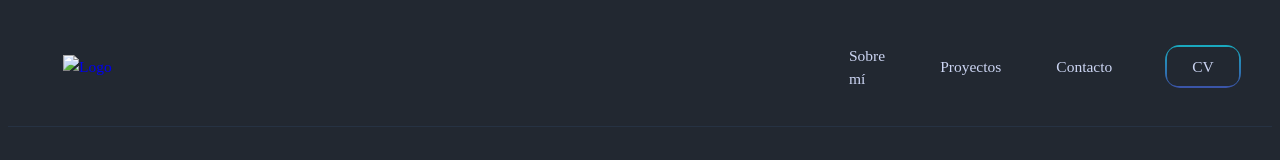
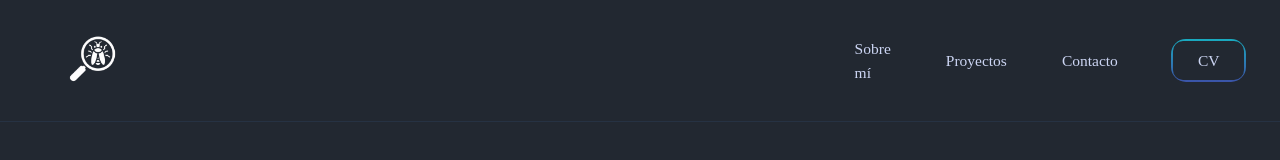
Before and after one commit to alanpalmas/alanpalmas.github.io, a plain HTML site: page index.html in a window 1280 px wide. Shown: the top 160 px of the page. Drawn offline with Linux system fonts and the light colour scheme; a script that the page names is missing; files whose address does not match are found by name; a web font is replaced by a local one.

Commit message:
Añadir archivos

```diff
--- a/index.html
+++ b/index.html
@@ -4,6 +4,7 @@
     <meta charset="UTF-8">
     <meta name="viewport" content="width=device-width, initial-scale=1.0">
     <title>Alan Palmas - Software QA Engineer</title>
+    <link rel="stylesheet" href="css/normalize.css">
     <link rel="stylesheet" href="css/style.css">
 </head>
 <body>
@@ -149,5 +150,7 @@
     </footer>
 
     <script src="js/main.js"></script>
+    <script src="js/email.js"></script>
+    <script src="js/prompt.js"></script>
 </body>
 </html>
```
Also changed, not shown: img/gustavo-vargas.jpg (added), img/qa-logo.png (added).
